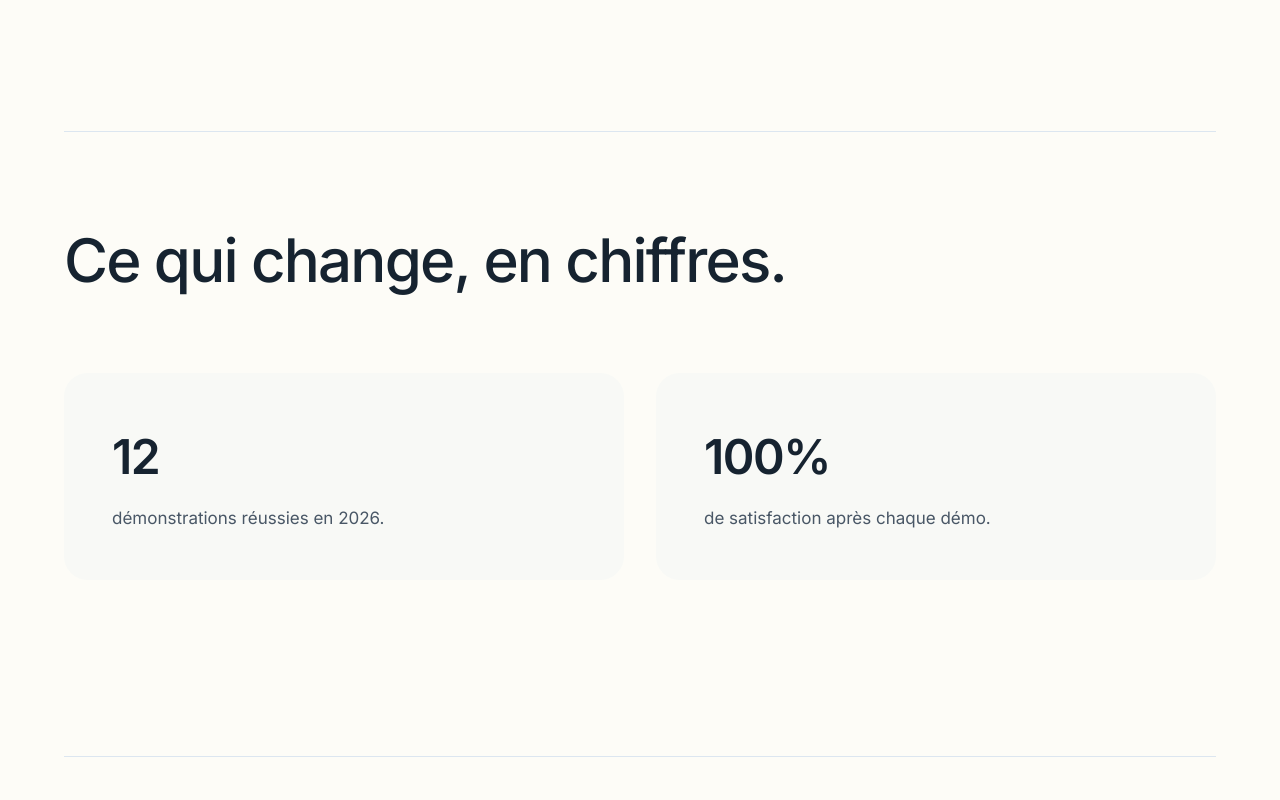
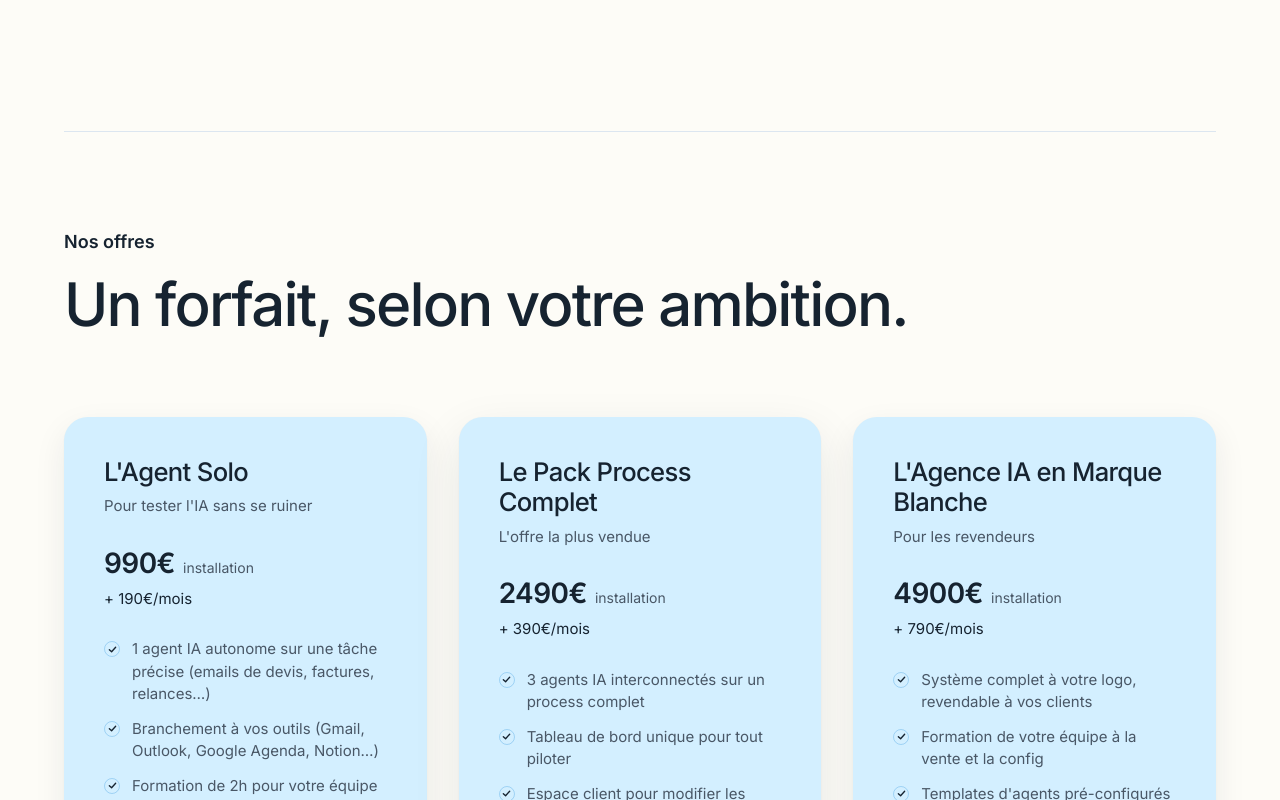
Before and after one commit to Tom78200/tomcottu-site, a Next.js app: page / in a window 1280 px wide. Shown: the part 5680-6480 px from the top of the page. Built offline with nearby package versions, Linux system fonts and the light colour scheme; no server answers.

Commit message:
feat: remove 'Ce qui change, en chiffres' section from home page

```diff
--- a/src/app/page.tsx
+++ b/src/app/page.tsx
@@ -4,7 +4,6 @@ import { VideoSection } from "@/components/VideoSection";
 import { AgentExamples } from "@/components/AgentExamples";
 import { Services } from "@/components/Services";
 import { HowItWorks } from "@/components/HowItWorks";
-import { ProofSection } from "@/components/ProofSection";
 import { OffersSection } from "@/components/OffersSection";
 import { Faq } from "@/components/Faq";
 import { Footer } from "@/components/Footer";
@@ -19,7 +18,6 @@ export default function Home() {
         <AgentExamples />
         <Services />
         <HowItWorks />
-        <ProofSection />
         <OffersSection />
         <Faq />
       </main>
```
